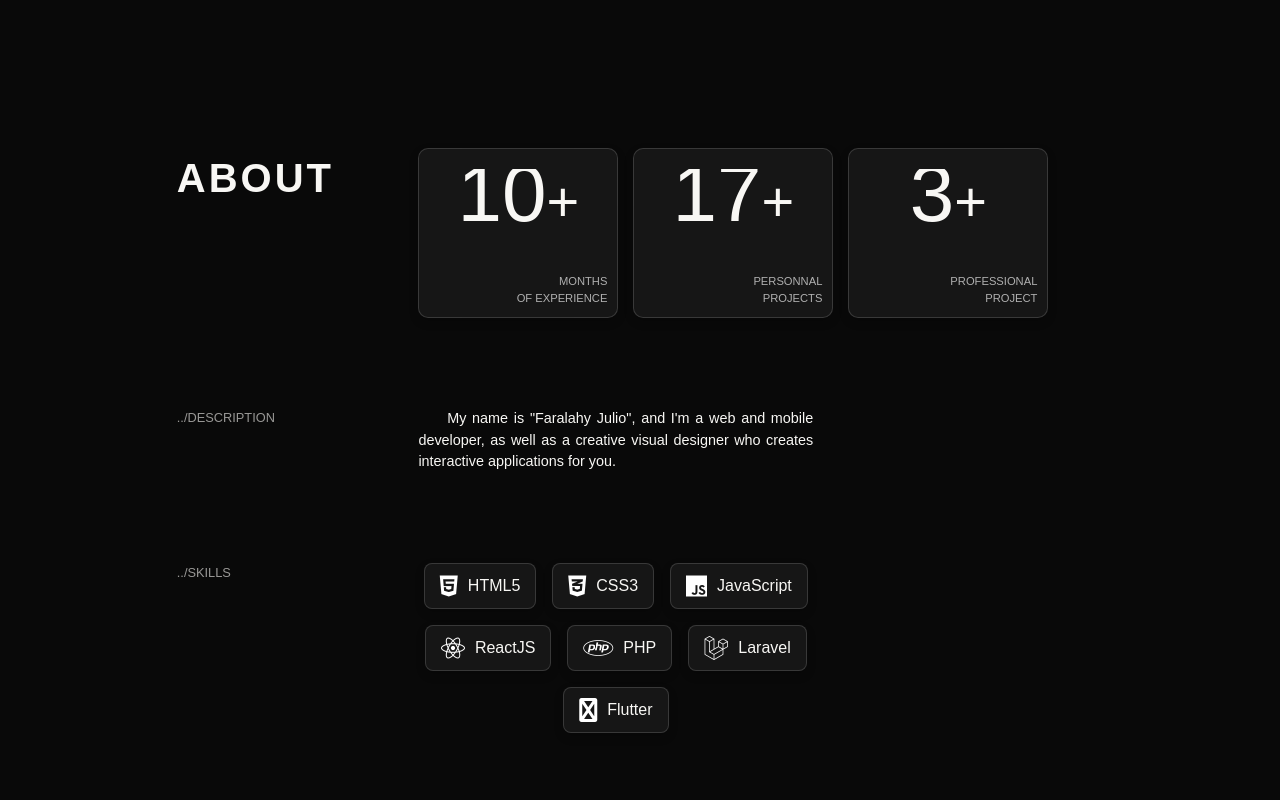
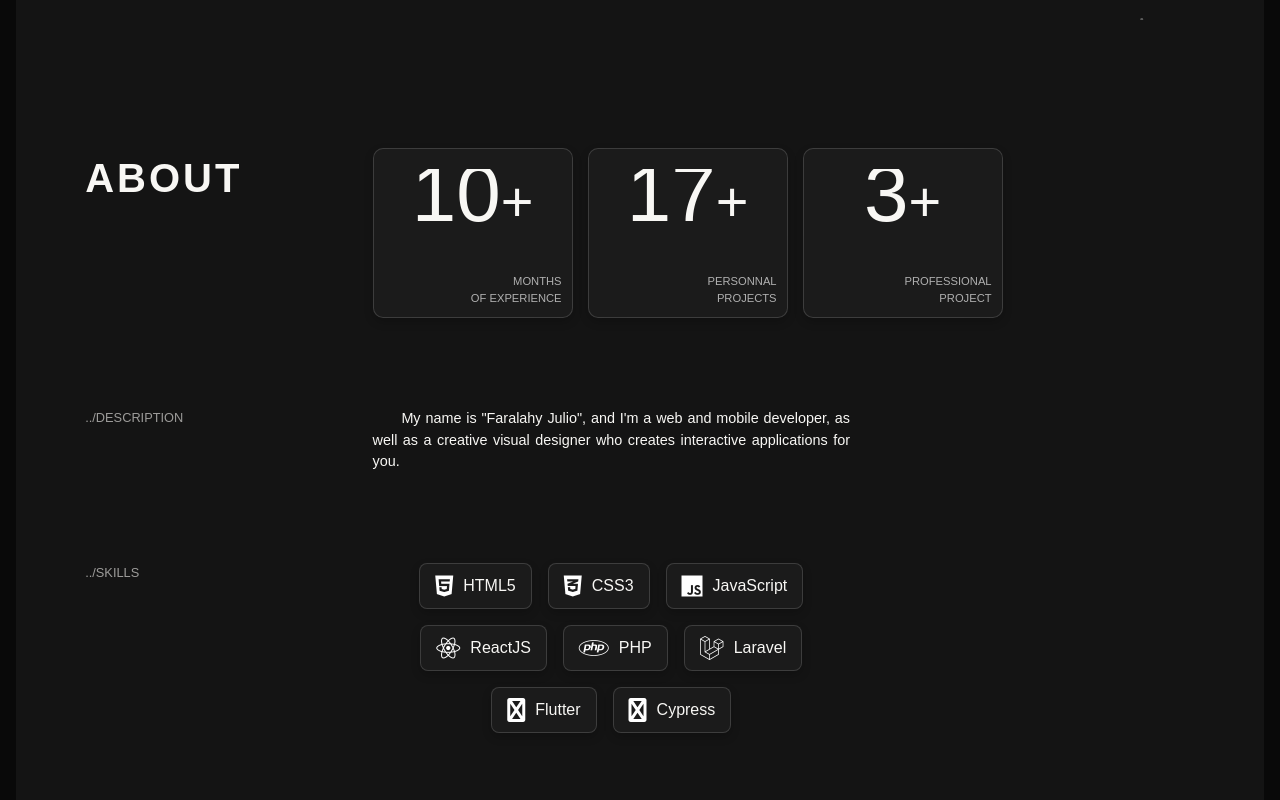
Before and after one commit to Julio23F/julio23F-portfolio, a React (Vite) app: page / in a window 1280 px wide. Shown: the part 620-1420 px from the top of the page. Built offline with nearby package versions, Linux system fonts and the light colour scheme; a web font is replaced by a local one.

Commit message:
Add ScrollTrigger

```diff
--- a/package.json
+++ b/package.json
@@ -13,6 +13,7 @@
     "@tsparticles/react": "^3.0.0",
     "@tsparticles/slim": "^3.8.1",
     "clsx": "^2.1.1",
+    "gsap": "^3.12.7",
     "motion": "^12.0.6",
     "react": "^18.3.1",
     "react-dom": "^18.3.1",
--- a/src/sections/About.jsx
+++ b/src/sections/About.jsx
@@ -40,7 +40,9 @@
         { name: 'PHP', icon: 'fa-brands fa-php' },
         { name: 'Laravel', icon: 'fa-laravel' },
         { name: 'Flutter', icon: 'fa-mobile' },
-      ];
+        { name: 'Cypress', icon: 'fa-vial' }
+    ];
+
 
     return (
         <section
--- a/src/sections/Home.jsx
+++ b/src/sections/Home.jsx
@@ -3,11 +3,39 @@
 import SparklesCore from "../components/ui/SparklesCore";
 import About from "./About";
 import Projects from "./Projects";
+import { gsap } from "gsap";
+
+import { ScrollTrigger } from "gsap/ScrollTrigger";
+
+
 
 const Home = () => {
+    gsap.registerPlugin(ScrollTrigger);
+    const section1 = document.querySelector(".top");
+
+    if (section1) {
+        gsap.to(section1, {
+            borderRadius: "0 0 50px 50px",
+            transform: "scaleX(0.95)", // Réduit uniquement la largeur visuelle
+            duration: 1,
+            ease: "power2.inOut",
+            scrollTrigger: {
+                scrub: 1,
+                markers: true,
+                trigger: section1,
+                start: "70% 30%",
+                end: "bottom 30%",
+            }
+        });
+    }
+    else {
+        console.warn('Élément ".top" introuvable.');
+    }
+
     return (
         <>
             <main className="home-container flex flex-col items-center justify-center text-center py-24 px-4">
+
                 <div className="absolute inset-0 w-full h-full z-0">
                     <SparklesCore background="black" />
                 </div>
@@ -20,9 +48,12 @@
                 <button className="mt-8 bg-green-500 text-black font-bold px-6 py-3 rounded-full hover:bg-green-600 hover:border-none focus:outline-none">
                     Download CV
                 </button>
-                <About />
-
-                <Projects />
+                <div className="section top">
+                    <About />
+                </div>
+                <div className="section middle">
+                    <Projects />
+                </div>
 
             </main>
         </>
--- a/src/styles/home.css
+++ b/src/styles/home.css
@@ -7,10 +7,27 @@
 }
 
 
-.home-container > h1 > div:first-child {
+.home-container h1 > div:first-child {
     color: #ff7145 !important;
 }
 
-.home-container > h1 > div:nth-child(2) {
+.home-container h1 > div:nth-child(2) {
     color: white !important;
 }
+
+
+.top {
+  background: #141414;
+  border-radius: 0 0 50px 50px;
+  margin: 0 auto;
+  width: 100%; /* Garde la largeur complète */
+  display: flex;
+  justify-content: center;
+  overflow: hidden; /* Évite que les éléments débordent */
+
+  /* padding-bottom: 150px; */
+}
+
+.top > * {
+  flex-shrink: 0; /* Empêche les enfants d'être écrasés */
+}
```
Also changed, not shown: 1 other file (tests, documents, lock files or other folders).
